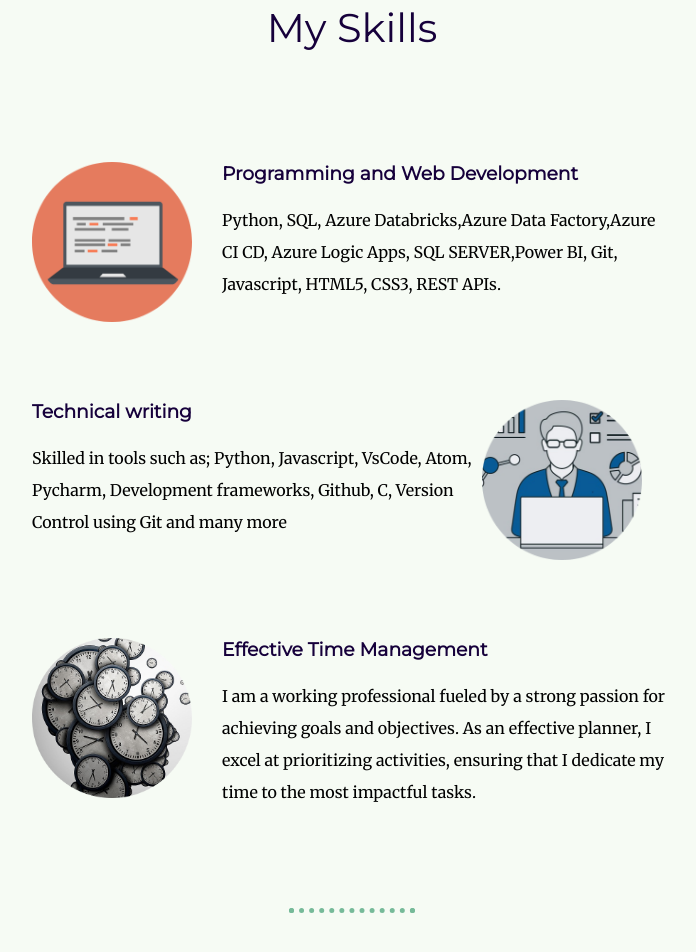
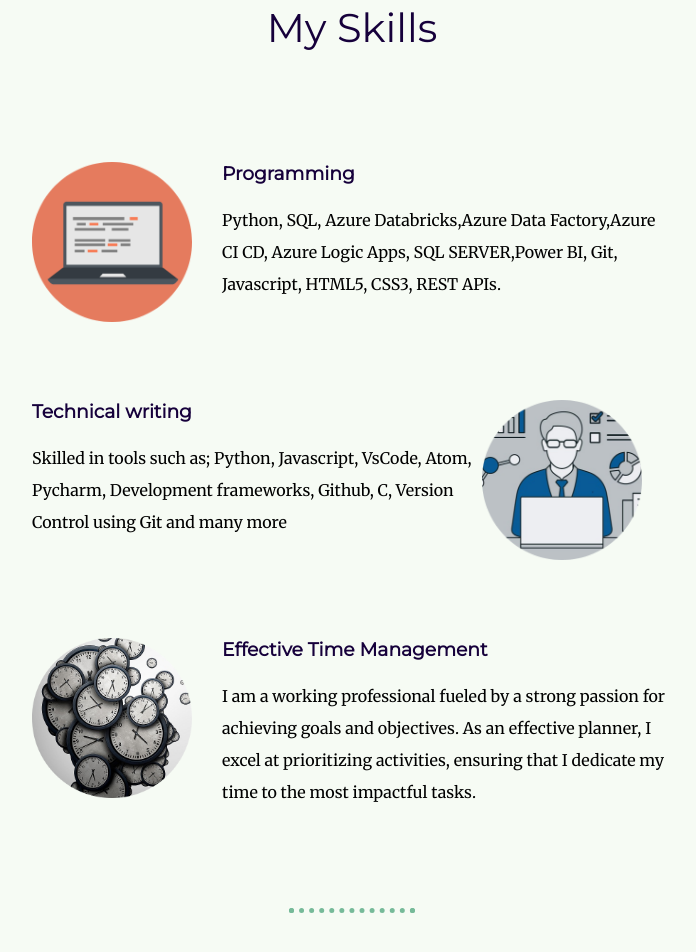
Before and after one commit to Eshita781996/resume, a plain HTML site: page index.html in a window 1280 px wide. Shown: the part 1230-2182 px from the top of the page, without its empty margins (288-984 px from the left). Drawn offline with Linux system fonts and the light colour scheme.

Commit message:
modify visual

```diff
--- a/index.html
+++ b/index.html
@@ -34,7 +34,7 @@
 
       <div class="skill-row">
         <img class="computer" src="images/computer.png" alt="computer-image">
-        <h3>Programming and Web Development</h3>
+        <h3>Programming</h3>
         <p>Python, SQL, Azure Databricks,Azure Data Factory,Azure CI CD, Azure Logic Apps, SQL SERVER,Power BI, Git, Javascript, HTML5, CSS3, REST APIs.</p>
       </div>
 
```
